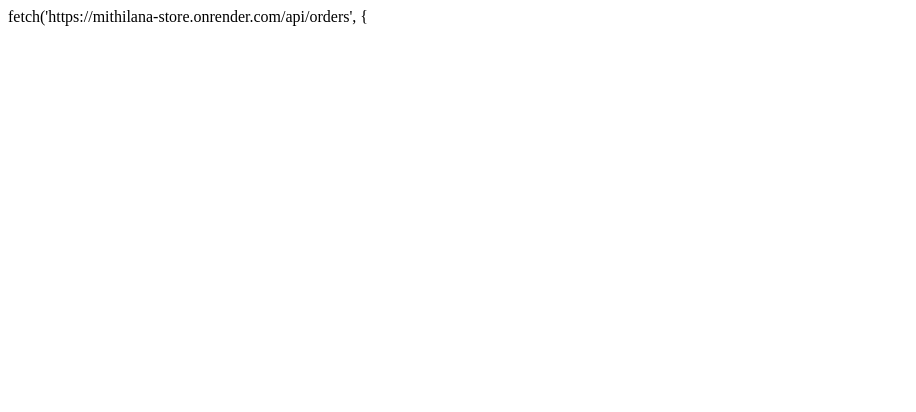
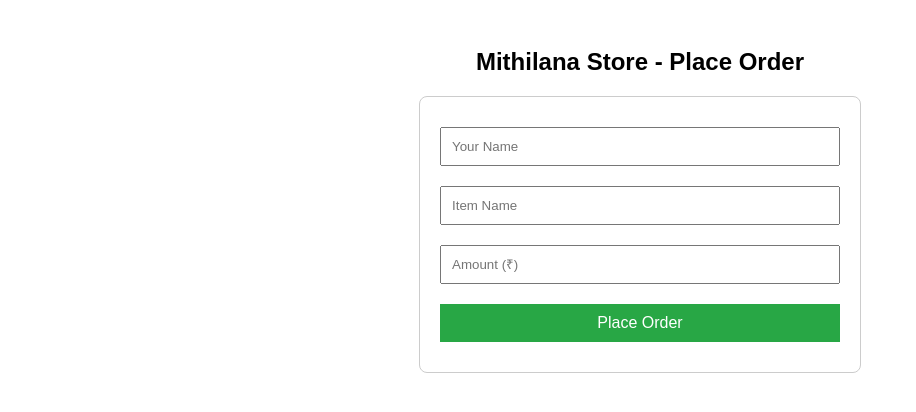
Before and after one commit to mishraji52637-alt/mithilana-store, a website: page index.html in a window 1280 px wide. Shown: the whole page, without its empty margins (0-916 px from the left). Drawn offline with Linux system fonts and the light colour scheme.

Commit message:
Update index.html

```diff
--- a/index.html
+++ b/index.html
@@ -1 +1,55 @@
-fetch('https://mithilana-store.onrender.com/api/orders', {
+<!DOCTYPE html>
+<html lang="en">
+<head>
+    <meta charset="UTF-8">
+    <meta name="viewport" content="width=device-width, initial-scale=1.0">
+    <title>Mithilana Store</title>
+    <style>
+        body { font-family: Arial, sans-serif; text-align: center; padding: 20px; }
+        .form-container { max-width: 400px; margin: auto; border: 1px solid #ccc; padding: 20px; border-radius: 8px; }
+        input, button { width: 100%; padding: 10px; margin: 10px 0; box-sizing: border-box; }
+        button { background-color: #28a745; color: white; border: none; font-size: 16px; cursor: pointer; }
+    </style>
+</head>
+<body>
+
+    <h2>Mithilana Store - Place Order</h2>
+    <div class="form-container">
+        <input type="text" id="name" placeholder="Your Name" required>
+        <input type="text" id="item" placeholder="Item Name" required>
+        <input type="number" id="amount" placeholder="Amount (₹)" required>
+        <button onclick="placeOrder()">Place Order</button>
+    </div>
+
+    <script>
+        async function placeOrder() {
+            const name = document.getElementById('name').value;
+            const item = document.getElementById('item').value;
+            const amount = document.getElementById('amount').value;
+
+            if (!name || !item || !amount) {
+                alert("Please fill all fields!");
+                return;
+            }
+
+            try {
+                const response = await fetch('https://mithilana-store.onrender.com/api/orders', {
+                    method: 'POST',
+                    headers: { 'Content-Type': 'application/json' },
+                    body: JSON.stringify({ name, item, amount })
+                });
+
+                const result = await response.json();
+                if (result.success) {
+                    alert("Order Placed Successfully!");
+                } else {
+                    alert("Order Failed!");
+                }
+            } catch (error) {
+                console.error("Error:", error);
+                alert("Error placing order. Please try again.");
+            }
+        }
+    </script>
+</body>
+</html>
```
